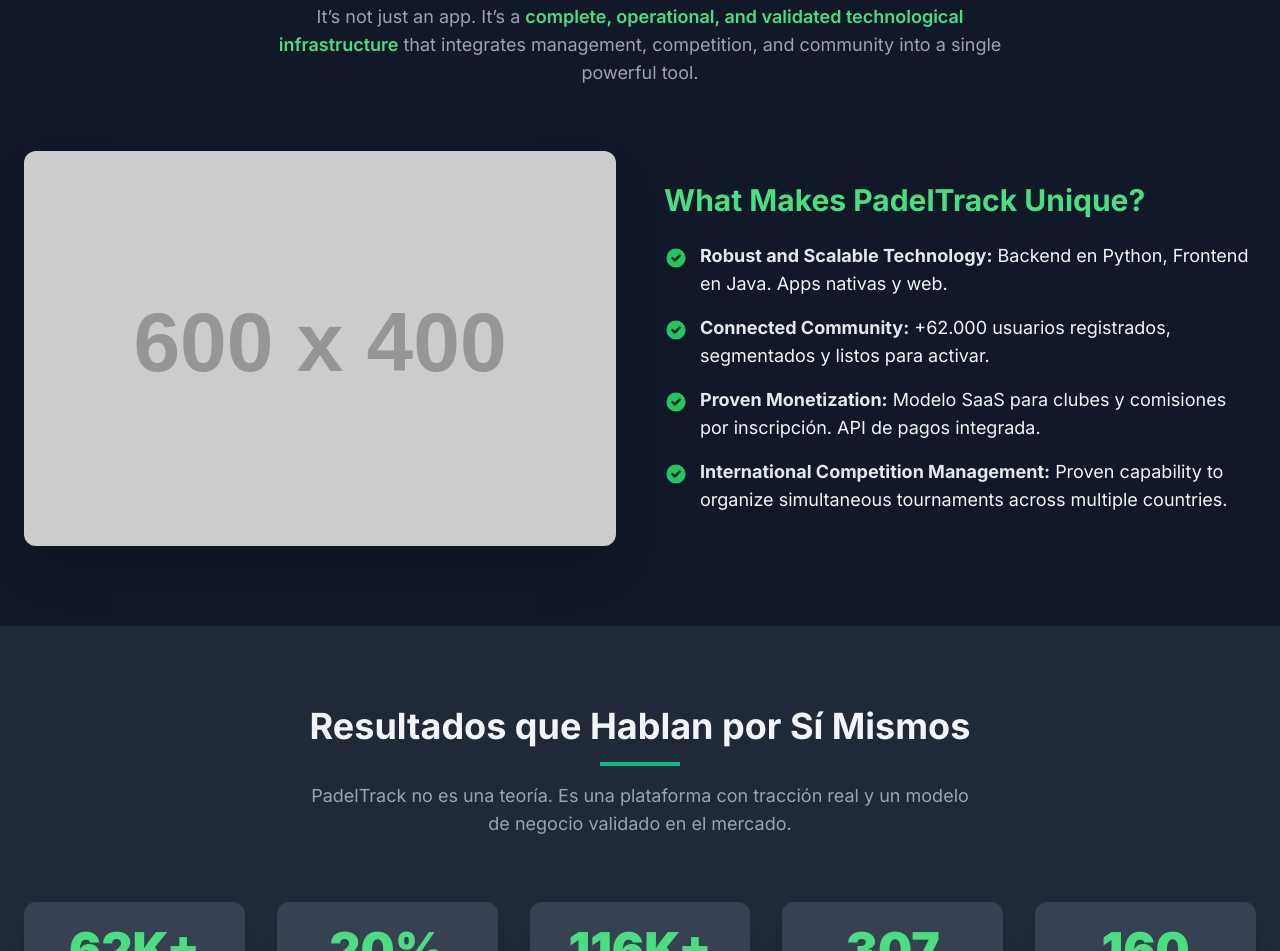
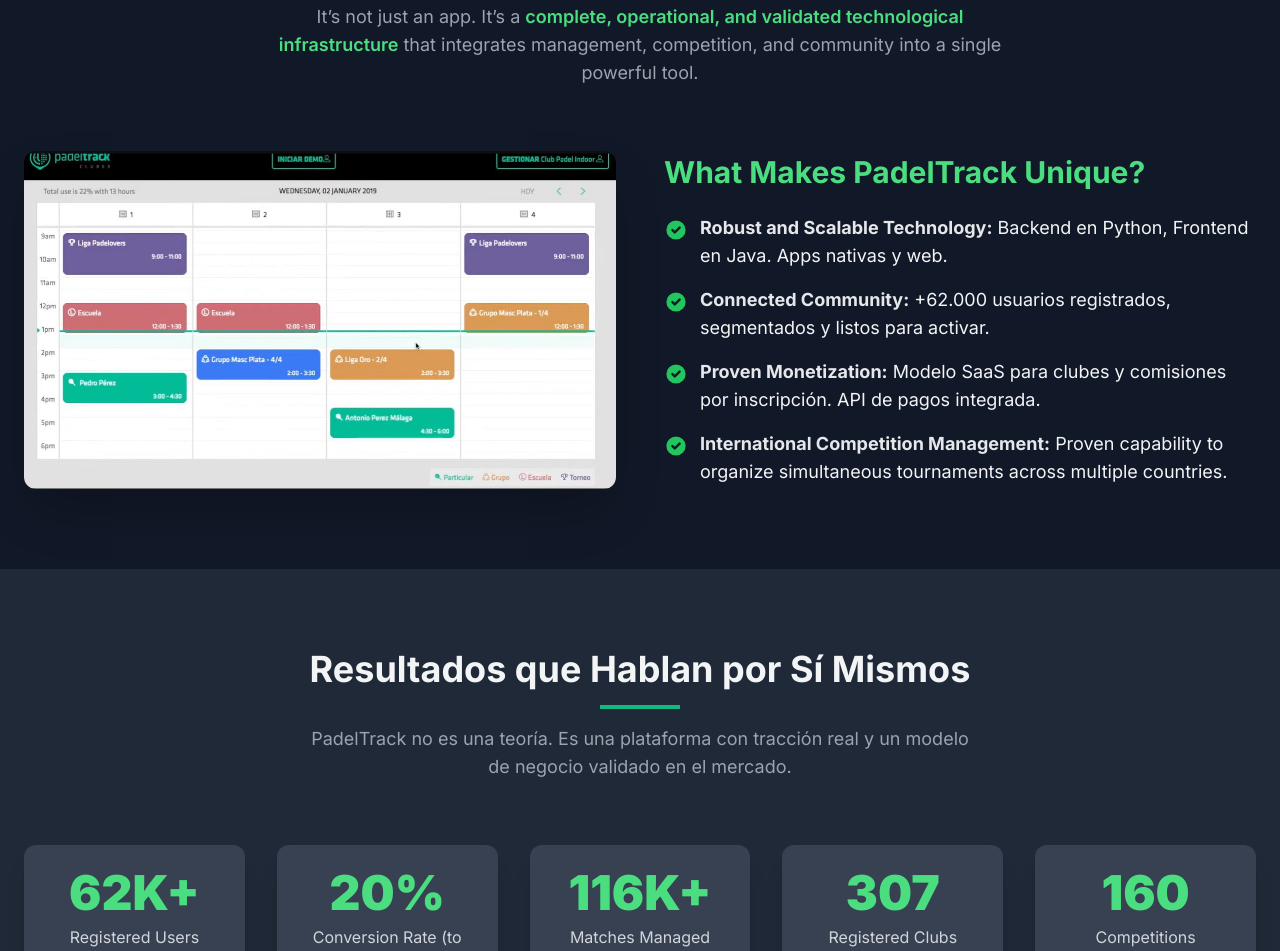
Before and after one commit to jlalcolea/padeltrack, a plain HTML site: page en/index.html in a window 1280 px wide. Shown: the part 1589-2540 px from the top of the page. Drawn offline with nearby package versions, Linux system fonts and the light colour scheme; placeholder pictures from the web are drawn by us.

Commit message:
Update index.html

```diff
--- a/en/index.html
+++ b/en/index.html
@@ -98,7 +98,7 @@
 </div>
 <div class="grid md:grid-cols-2 gap-12 items-center">
 <div>
-<img alt="Dashboard de PadelTrack" class="rounded-xl shadow-2xl" src="https://placehold.co/600x400/374151/9CA3AF?text=Dashboard+PadelTrack"/>
+<img alt="Dashboard de PadelTrack" class="rounded-xl shadow-2xl" src="dashboard.jpg"/>
 </div>
 <div>
 <h3 class="text-3xl font-bold mb-6 text-green-400">What Makes PadelTrack Unique?</h3>
```
